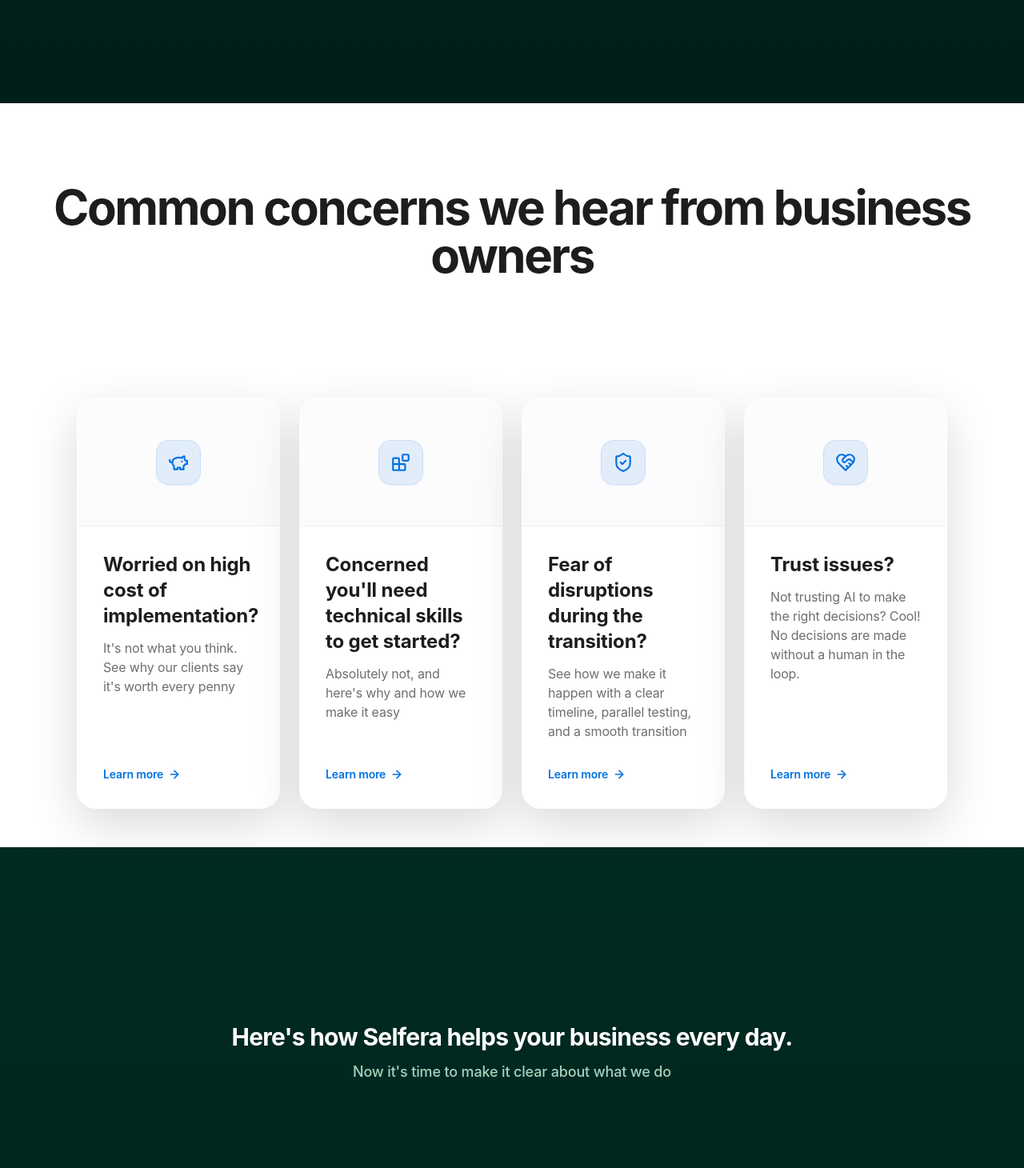
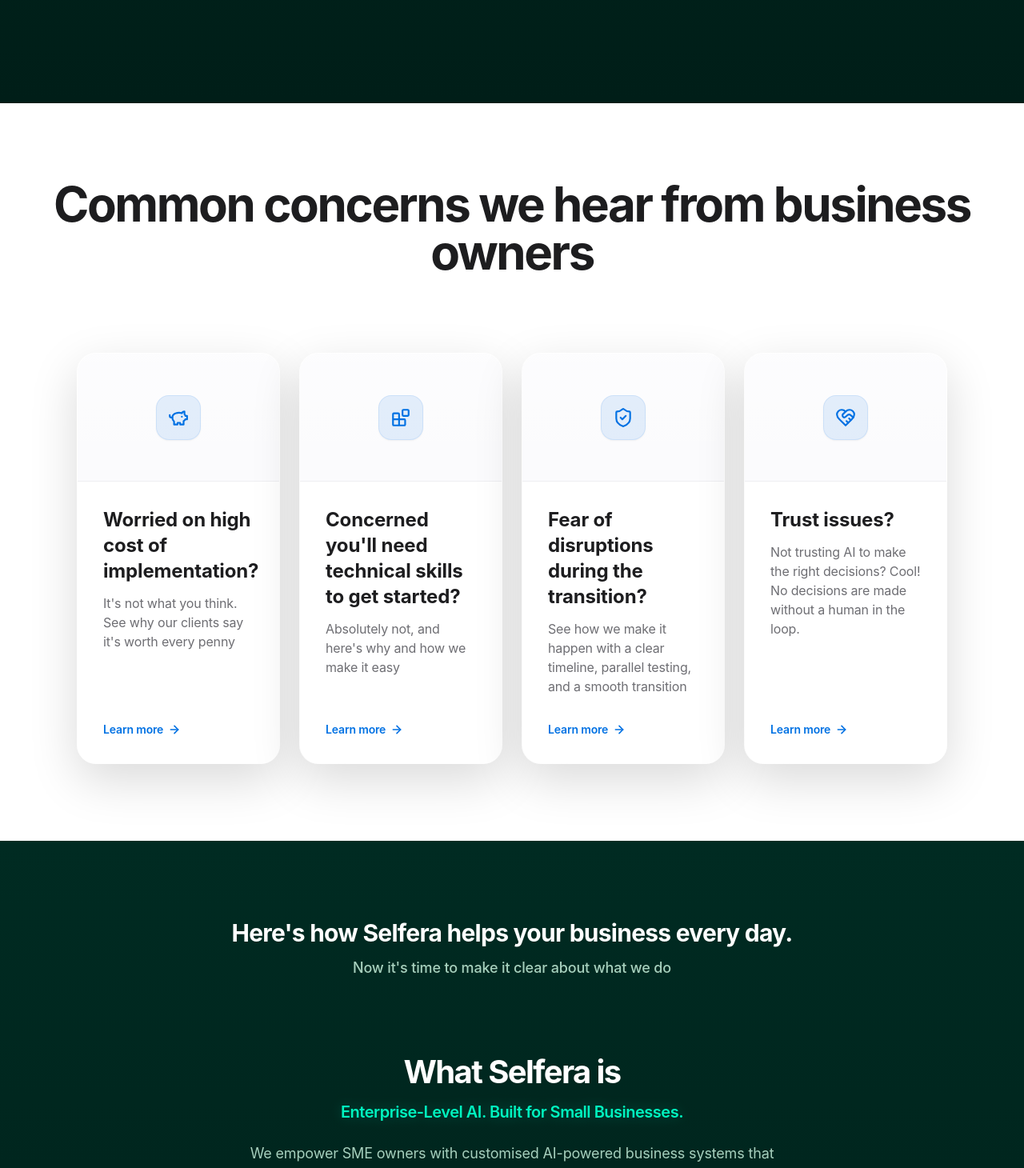
Before and after one commit to Kesava-S/Selfera, a React (Vite) app: page / in a window 1280 px wide. Shown: the part 820-2280 px from the top of the page at 80% size. Built offline with nearby package versions, Linux system fonts and the light colour scheme; a web font is replaced by a local one.

Commit message:
style: standardize section padding and margins across landing page for mobile consistency

```diff
--- a/src/components/ConcernCards.tsx
+++ b/src/components/ConcernCards.tsx
@@ -92,7 +92,7 @@
 
 export default function ConcernCards() {
   return (
-    <section id="concerns" className="relative z-10 py-12 px-6 sm:px-8 max-w-6xl mx-auto">
+    <section id="concerns" className="relative z-10 pt-0 pb-16 md:pb-24 px-6 sm:px-8 max-w-6xl mx-auto">
       <div className="grid gap-6 sm:grid-cols-2 lg:grid-cols-4">
         {CARDS.map((card) => (
           <div key={card.title} className="w-full h-full">
--- a/src/components/ConfidenceText.tsx
+++ b/src/components/ConfidenceText.tsx
@@ -19,7 +19,7 @@
       {/* Magic sentence section */}
       <section
         ref={containerRef}
-        className="h-[35vh] md:h-[40vh] flex items-center justify-center overflow-hidden"
+        className="relative z-20 pb-16 md:pb-24 flex items-center justify-center overflow-hidden"
       >
         <motion.div
           style={{ opacity, scale, filter: blur }}
--- a/src/components/Hero.tsx
+++ b/src/components/Hero.tsx
@@ -183,7 +183,7 @@
   return (
     <section
       ref={sectionRef}
-      className="relative z-10 flex min-h-[100vh] flex-col items-center justify-start px-5 pt-32 md:pt-40 pb-48 md:pb-[340px] bg-[#002b22] text-white overflow-hidden"
+      className="relative z-10 flex min-h-[100vh] flex-col items-center justify-start px-5 pt-32 md:pt-40 pb-40 md:pb-[340px] bg-[#002b22] text-white overflow-hidden"
       style={{ backgroundImage: 'linear-gradient(180deg, #002b22 0%, #001e18 100%)' }}
     >
       {/* Central Layout Wrapper */}
--- a/src/components/Industries.tsx
+++ b/src/components/Industries.tsx
@@ -24,7 +24,7 @@
   const isInView = useInView(containerRef, { once: true, margin: '-10%' });
 
   return (
-    <section className="relative z-20 pb-32 px-6">
+    <section className="relative z-20 pt-16 pb-16 md:pt-24 md:pb-24 px-6">
       <div ref={containerRef} className="max-w-6xl mx-auto">
         {/* Section Heading */}
         <motion.h2
--- a/src/components/MagicText.tsx
+++ b/src/components/MagicText.tsx
@@ -17,7 +17,7 @@
   return (
     <section
       ref={containerRef}
-      className="relative z-20 h-[35vh] md:h-[40vh] flex items-center justify-center overflow-hidden"
+      className="relative z-20 py-16 md:py-24 flex items-center justify-center overflow-hidden"
     >
       <motion.div
         style={{ opacity, scale, filter: blur }}
```
